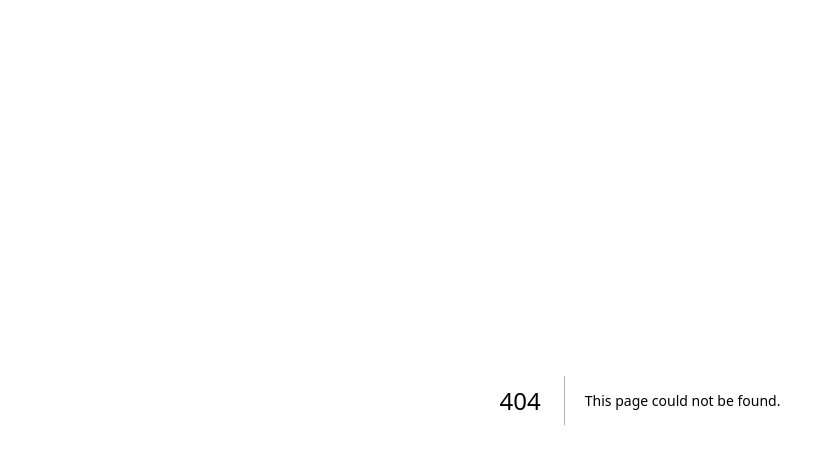
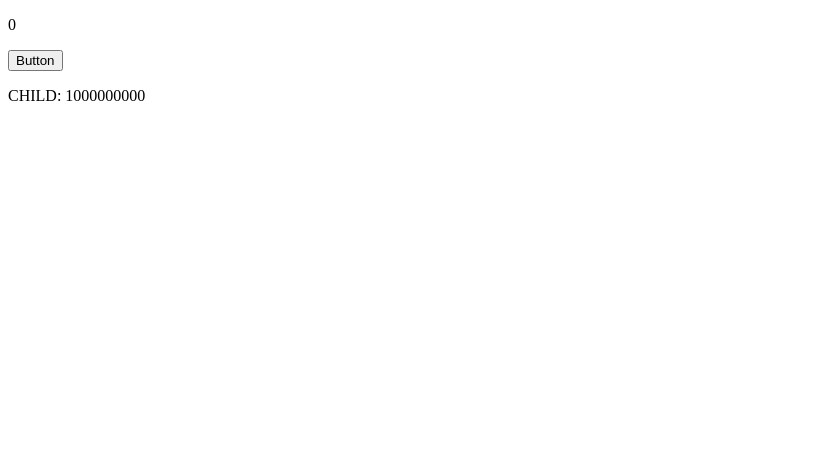
Before and after one commit to in-ch/senior_react_example, a Next.js app: page /reactMemo in a window 1280 px wide. Before the commit this address had no page. Shown: the top 464 px of the page, without its empty margins (0-835 px from the left). Built offline with nearby package versions, Linux system fonts and the light colour scheme.

Commit message:
feat: React memo 예제 추가

```diff
--- /dev/null
+++ b/src/app/reactMemo/Child.tsx
@@ -0,0 +1,19 @@
+import React, { useState } from "react";
+
+const expensiveCalculation = (num:number) => {
+    for (let i = 0; i < 1000000000; i++) {
+      num += 1;
+    }
+    return num;
+ };
+
+const Child = () => {
+    const [value] = useState(expensiveCalculation(0));
+    return (
+        <>
+            <p>CHILD: {value}</p>
+        </>
+    );
+};
+export default React.memo(Child);
+// export default Child;
--- /dev/null
+++ b/src/app/reactMemo/page.tsx
@@ -0,0 +1,20 @@
+"use client";
+
+import { NextPage } from "next";
+import { useState } from "react";
+import Child from "./Child";
+
+const Index:NextPage = () => {
+
+    const [number, setNumber] = useState(0);
+
+    return(
+        <>
+            <p>{number}</p>
+            <input type="button" value="Button" onClick={() => setNumber(number + 1)} />
+            <Child />
+        </>
+    );
+};
+
+export default Index;
--- a/src/app/useCallback/page.tsx
+++ b/src/app/useCallback/page.tsx
@@ -31,8 +31,8 @@ const ParentComponent = () => {
     <>
       <p>다크 모드 : {dartMode ? '다크 모드' : '그냥 모드'}</p>
       <input type="button" onClick={() => setDartMode(!dartMode)} />
-      {/* <ChildComponent getCount={returnCount}></ChildComponent>  */}
-      <ChildComponent getCount={getCount}></ChildComponent>
+      <ChildComponent getCount={returnCount}></ChildComponent>
+      {/* <ChildComponent getCount={getCount}></ChildComponent> */}
     </>
   );
 };
```
